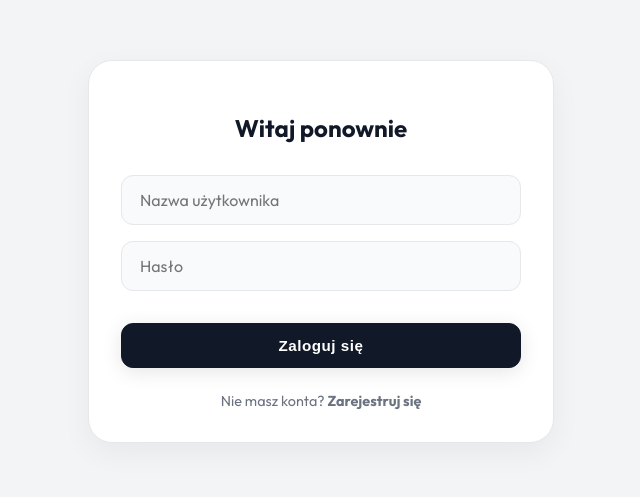
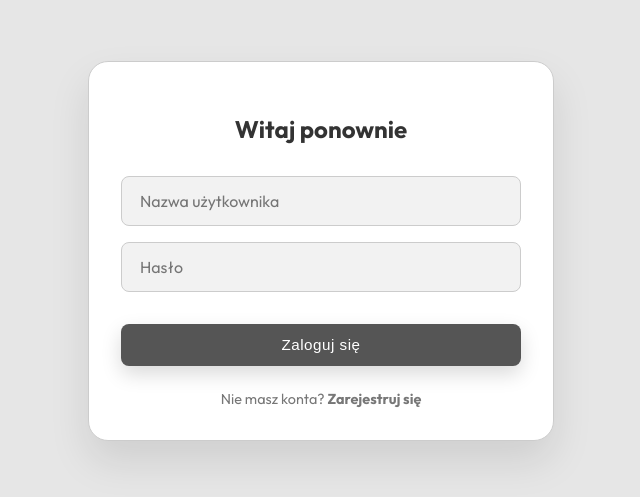
Before and after one commit to cryvult/KomunikatorProjektPTI, a React (Vite) app in the folder client/: page / in a window 1280 px wide. Shown: the part 149-646 px from the top of the page, without its empty margins (319-959 px from the left). Built offline with nearby package versions, Linux system fonts and the light colour scheme.

Commit message:
JB: Update to Balanced Grey/White theme

```diff
--- a/client/src/index.css
+++ b/client/src/index.css
@@ -1,31 +1,31 @@
 @import url('https://fonts.googleapis.com/css2?family=Outfit:wght@300;400;500;600;700&display=swap');
 
 :root {
-  /* Light Monochrome Palette */
-  --bg-color: #F3F4F6;
-  /* Light Grey Background */
+  /* Concrete / Silver Palette */
+  --bg-color: #E6E6E6;
+  /* Neutral Light Grey Background */
   --panel-bg: #FFFFFF;
   /* White Panels */
-  --border-color: #E5E7EB;
-  /* Light Grey Border */
-  --text-primary: #111827;
-  /* Almost Black Text */
-  --text-secondary: #6B7280;
-  /* Grey Text */
+  --border-color: #CCCCCC;
+  /* Soft Grey Border */
+  --text-primary: #333333;
+  /* Dark Grey Text (Not Black) */
+  --text-secondary: #777777;
+  /* Medium Grey Text */
 
-  /* Monochrome Gradient (Black/Grey) */
-  --primary-gradient: linear-gradient(135deg, #1F2937 0%, #374151 100%);
-  --primary-shadow: 0 4px 20px rgba(0, 0, 0, 0.1);
+  /* Accents - "Slightly Dark" */
+  --primary-gradient: linear-gradient(135deg, #444444 0%, #666666 100%);
+  --primary-shadow: 0 8px 20px rgba(0, 0, 0, 0.15);
 
-  --danger-color: #EF4444;
-  --success-color: #10B981;
+  --input-bg: #F2F2F2;
+  /* Very Light Grey Input */
 
-  --input-bg: #F9FAFB;
-  /* Very light grey input */
+  --danger-color: #ff4d4d;
+  --success-color: #4CAF50;
 
-  --radius-lg: 24px;
-  --radius-md: 16px;
-  --radius-sm: 12px;
+  --radius-lg: 20px;
+  --radius-md: 12px;
+  --radius-sm: 8px;
 }
 
 body {
@@ -49,8 +49,8 @@ body {
 .glass-panel {
   background: var(--panel-bg);
   border: 1px solid var(--border-color);
-  box-shadow: 0 10px 30px rgba(0, 0, 0, 0.05);
-  /* Softer shadow for light mode */
+  box-shadow: 0 20px 40px rgba(0, 0, 0, 0.1);
+  /* Soft/Medium shadow */
   border-radius: var(--radius-lg);
   padding: 2rem;
   transition: all 0.3s ease;
@@ -58,14 +58,14 @@ body {
 
 /* Buttons */
 .btn {
-  background: var(--text-primary);
-  border: 1px solid var(--text-primary);
+  background: #555555;
+  border: none;
   border-radius: var(--radius-sm);
   padding: 0.8rem 1.5rem;
   color: white;
-  font-weight: 600;
+  font-weight: 500;
   cursor: pointer;
-  transition: all 0.3s cubic-bezier(0.4, 0, 0.2, 1);
+  transition: all 0.2s ease;
   text-transform: none;
   font-size: 0.95rem;
   box-shadow: var(--primary-shadow);
@@ -73,10 +73,9 @@ body {
 }
 
 .btn:hover {
-  background: white;
-  color: var(--text-primary);
+  background: #333333;
   transform: translateY(-2px);
-  box-shadow: 0 5px 15px rgba(0, 0, 0, 0.1);
+  box-shadow: 0 5px 15px rgba(0, 0, 0, 0.2);
 }
 
 /* Inputs */
@@ -96,14 +95,14 @@ body {
 
 .input-field:focus {
   outline: none;
-  border-color: var(--text-primary);
-  box-shadow: 0 0 0 2px rgba(0, 0, 0, 0.05);
+  border-color: #555555;
   background: white;
+  box-shadow: 0 0 0 2px rgba(85, 85, 85, 0.1);
 }
 
 /* Scrollbar */
 ::-webkit-scrollbar {
-  width: 8px;
+  width: 6px;
 }
 
 ::-webkit-scrollbar-track {
@@ -111,28 +110,26 @@ body {
 }
 
 ::-webkit-scrollbar-thumb {
-  background: #D1D5DB;
+  background: #BBBBBB;
   border-radius: 4px;
 }
 
 ::-webkit-scrollbar-thumb:hover {
-  background: #9CA3AF;
+  background: #999999;
 }
 
 .fade-in {
-  animation: fadeIn 0.4s cubic-bezier(0.4, 0, 0.2, 1) forwards;
+  animation: fadeIn 0.4s ease-out forwards;
 }
 
 @keyframes fadeIn {
   from {
     opacity: 0;
-    transform: translateY(15px);
-    scale: 0.98;
+    transform: translateY(10px);
   }
 
   to {
     opacity: 1;
     transform: translateY(0);
-    scale: 1;
   }
 }
```
